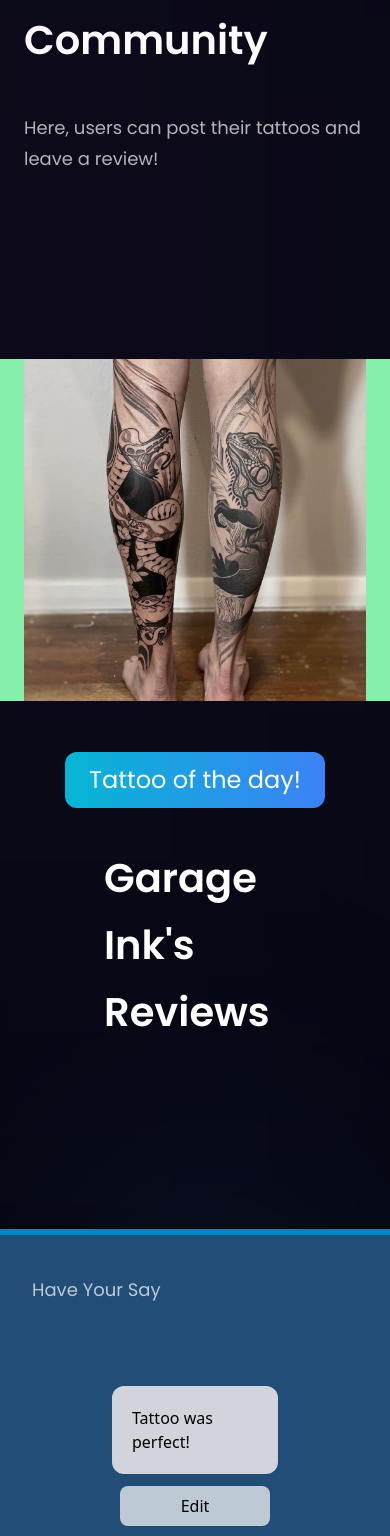
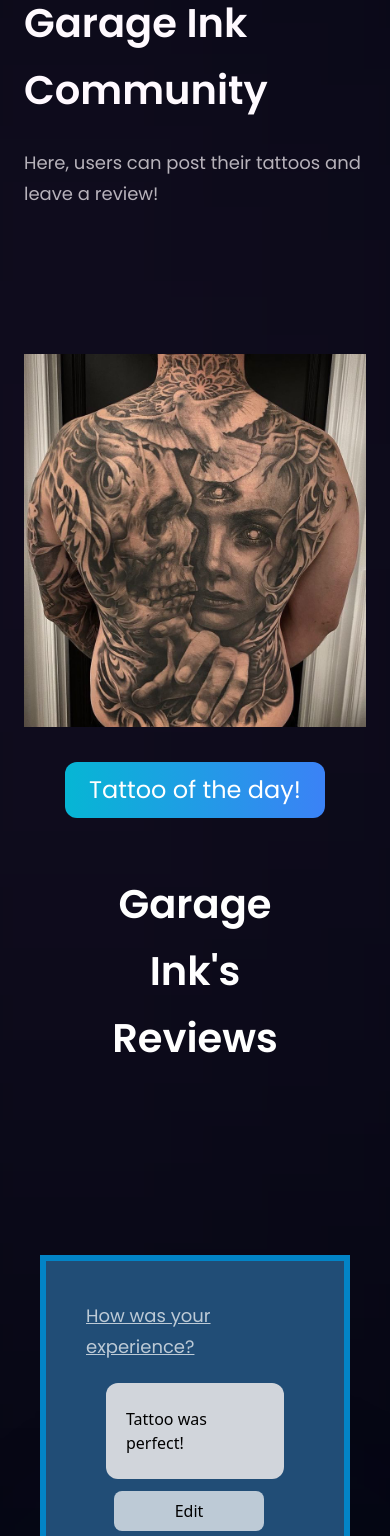
Before and after one commit to chrislee12189/garage_ink, a React (Vite) app: page /community in a window 390 px wide. Shown: the part 299-1835 px from the top of the page. Built offline with nearby package versions, Linux system fonts and the light colour scheme.

Commit message:
community page design done. will work on any related api communication tomorrow

```diff
--- a/src/components/Community.jsx
+++ b/src/components/Community.jsx
@@ -2,15 +2,27 @@ import React from 'react';
 // import Blog from './Blog'
 import Review from './Review';
 import UserImageCard from './UserImageCard';
-
+import Footer from './Footer';
 
 
 const Community = () => {
 return (
+    <>
     <div>
     <div className='min-h-screen'><Review /></div>
-    <div className='bg-green-600 flex items-center justify-center'><UserImageCard /></div>
+    <div className='flex items-center justify-center'><UserImageCard /></div>
     </div>
+
+
+
+    <div className='bg-slate-900 drop-shadow-2xl flex items-center justify-center m-5 rounded-xl p-5 mt-[500px] md:text-center'>
+        <h2 className='text-white font-poppins md:text-[24px] text-[20px] md:px-40 px-3 '>If you've enjoyed our community page, feel free to follow us on Facebook or Instagram for more regular content. The links can be found in the footer.</h2>
+    </div>
+
+
+    <div className='md:px-[250px] px-3 w-full'>
+    <Footer />
+    </div></>
 )
 }
 
--- a/src/components/Review.jsx
+++ b/src/components/Review.jsx
@@ -1,8 +1,8 @@
-import React from "react";
+import React, { useEffect } from "react";
 import styles from "../styles";
 import { useState } from "react";
 import { imgGallery } from '../assets';
-import UserImageCard from './UserImageCard';
+
 
 // move this array to constants after testing
 const initialReviews = [
@@ -11,16 +11,47 @@ const initialReviews = [
     artistname: "Amity",
     description: "Tattoo was perfect!",
     tips: "Start time could be earlier",
-    rating: 10,
+    rating: 7,
 },
 {
     id: 2,
     artistname: "Briar",
     description:"Tattoo was great, different to my original idea, but great nonetheless!",
     tips: "No tips, experience was great.",
-    rating: 10,
+    rating: 8,
 },
+{
+    id: 3,
+    artistname: "Cinnamona",
+    description:"I was tattooed for 2 days in a row. The artist was accomodating and the experience was awesome.",
+    tips: "No tips, experience was great.",
+    rating: 7,
+
+},
+{
+    id: 4,
+    artistname: "Critt3r",
+    description:"I chose this artist because the are an expert on the style i wanted. They did a perfect job.",
+    tips: "No tips, experience was great.",
+    rating: 7,
+
+},
+{
+
+    id: 5,
+    artistname: "N/A",
+    description:"The tattoo hurt really bad. It wasnt the artists' fault but it was still a painful experience",
+    tips: "No tips, experience was great.",
+    rating: 1,
+
+
+}
 ];
+
+
+
+
+
 
 const Review = () => {
   //reviews = all reviews
@@ -37,6 +68,7 @@ const [editReviewId, setEditReviewId] = useState(null)
 
 const [editReviewDesc, setEditReviewDesc] = useState("")
 
+const [tattooOfDayIndex, setTattooOfDayIndex] = useState(0);
   //set up function to target value provided in the add review text area
 const handleOnChange = (e) => {
     setReview(e.target.value)
@@ -91,6 +123,23 @@ const handleEdit = () => {
     setShowEditBox(false)
 };
 
+//set up state to iterate through imgGallery and change the tattoo of the day once every 12 hours
+
+
+useEffect(() => {
+const interval = setInterval(() => {
+    setTattooOfDayIndex((prevIndex) => {
+        if (prevIndex === imgGallery.length - 1) {
+            return 0;}
+                else {
+                    return prevIndex + 1;}
+        });
+    },
+    5000)
+return () => clearInterval(interval)
+},
+[]);
+
 return (
     <>
     // sets up headings and tattoo of the day picture
@@ -98,30 +147,30 @@ return (
         <div className="absolute z-[0] w-[40%] h-[35%] top-0 pink__gradient" />
         <div className="absolute -z-[1] w-[80%] h-[80%] rounded-full white__gradient bottom-40" />
         <div className="absolute z-[0] w-[50%] h-[50%] right-20 bottom-20 blue__gradient" />
-        <h1 className={`${styles.heading2} ${styles.paddingX} pb-10`}>Welcome to the Garage Ink Community</h1>
-        <p className={`${styles.paragraph} ${styles.paddingX} pb-10`}>Here, users can post their tattoos and leave a review!</p>
+        <h1 className={`${styles.heading2} ${styles.paddingX} flex justify-center mt-[50px]`}>Welcome to the Garage Ink Community</h1>
+        <p className={`${styles.paragraph} ${styles.paddingX} flex justify-center mt-[25px]`}>Here, users can post their tattoos and leave a review!</p>
 
         <div className={`${styles.flexCenter} pt-36 w-full`}>
-        <div className={`${styles.flexCenter} bg-green-300 relative`}>
-            <img className={`md:w-[850px] w-[500px] ${styles.paddingX}`} src={imgGallery[54]} />
+        <div className={`${styles.flexCenter} relative`}>
+            <img className={`md:w-[850px] w-[500px] ${styles.paddingX}`} src={imgGallery[tattooOfDayIndex]}/>
         </div>
             <h2 className={` ${styles.paddingX} font-poppins text-white md:text-5xl text-2xl absolute bg-gradient-to-r from-cyan-500 to-blue-500 md:translate-y-[300px] translate-y-[250px] md:-translate-x-[370px] -translate-x-[0px]  rounded-xl p-3`}>Tattoo of the day!</h2>
         </div>
         <div className={`${styles.paddingX} ${styles.paddingY} ${styles.flexCenter} m-20`}>
-        <div className={`${styles.boxWidth}`}>
+        <div className={`${styles.boxWidth} text-center`}>
             <h1 className={`${styles.heading2} relative py-10`}>Garage Ink's Reviews</h1>
         </div>
         </div>
 
-    <div className="flex items-center justify-center p-10 ">
+    <div className="flex items-center justify-center p-10">
       {/* sets up reviews section */}
         <div className="relative border-[6px] border-sky-600 p-10 bg-[#214d76]">
-        <div className={`${styles.paragraph}`}>Have Your Say</div>
+        <div className={`${styles.paragraph} font-bold underline`}>How was your experience?</div>
         {reviews.map((review) => {
             return (
-                <div className=" md:w-[550px] p-20" key={review.id}>
-                    <div className="py-5 bg-gray-300 w-auto rounded-xl px-5 mb-3">{review.description}</div>
-                    <button className={`${styles.buttonHover} py-2 px-2  w-[150px] bg-dimWhite  rounded-lg mx-2 mb-3 `} onClick={() => editReview(review.id)}>Edit</button>
+                <div className=" md:w-[550px] p-5" key={review.id}>
+                    <div className="py-6 bg-gray-300 w-auto rounded-xl px-5 mb-3">{review.description}</div>
+                    <button className={`${styles.buttonHover} py-2 px-2  w-[150px] bg-dimWhite  rounded-lg mx-2 mb-3  `} onClick={() => editReview(review.id)}>Edit</button>
                     <button className={`${styles.buttonHover} py-2 px-2 hover:bg-red-500 w-[150px] bg-dimWhite  rounded-lg mx-2 mb-3`} onClick={() => deleteReview(review.id)}>Delete</button>
                 </div>)
         })}
--- a/src/components/UserImageCard.jsx
+++ b/src/components/UserImageCard.jsx
@@ -30,7 +30,7 @@ const userPostCardArray = [
 ]
 
 const inputFieldStyle ={
-    input: 'sm:m-4 md:w-[500px] w-[250px] p-2 mt-4 rounded-xl border-rounded bg-gray-100'
+    input: ' md:w-[500px] w-[250px] p-2 mt-4 rounded-xl border-rounded bg-gray-100'
 }
 
 const UserImageCard = () => {
@@ -60,11 +60,11 @@ return (
     <div className=" max-w-5xl md:m-10 m-20 grid md:grid-cols-3 grid-cols-1 gap-6">
     {userPostCard.map((image) => {
         return (
-        <div key={image.id} className="bg-white border border-gray-200 rounded-lg shadow dark:bg-gray-800 dark:border-gray-700">
-            <img src={image.img} />
-            <div className="p-4">
-            <h5 className="mb-2 text-2xl font-bold tracking-tight text-black">{image.heading}</h5>
-            <p className="mb-3 font-normal text-gray-700 dark:text-gray-400">{image.description}</p>
+        <div key={image.id} className="bg-[#214d76] border border-gray-200 rounded-xl shadow dark:bg-gray-800 dark:border-gray-700">
+            <img src={image.img} className='rounded-2xl p-2' />
+            <div className="p-4 ">
+            <h5 className="mb-2 text-2xl font-bold tracking-tight text-dimWhite font-poppins">{image.heading}</h5>
+            <p className="mb-3 font-normal text-dimWhite font-poppins dark:text-gray-400">{image.description}</p>
             </div>
         </div>
         )
--- a/src/components/index.js
+++ b/src/components/index.js
@@ -15,7 +15,7 @@ import Gallery from './Gallery';
 import HomePage from './HomePage';
 import Review from './Review';
 import AddProduct from './AddProduct';
-
+import UserImageCard from './UserImageCard';
 
 export {
     Artists,
@@ -34,5 +34,6 @@ export {
     Gallery,
     HomePage,
     Review,
-    AddProduct
+    AddProduct,
+    UserImageCard
 }
```
